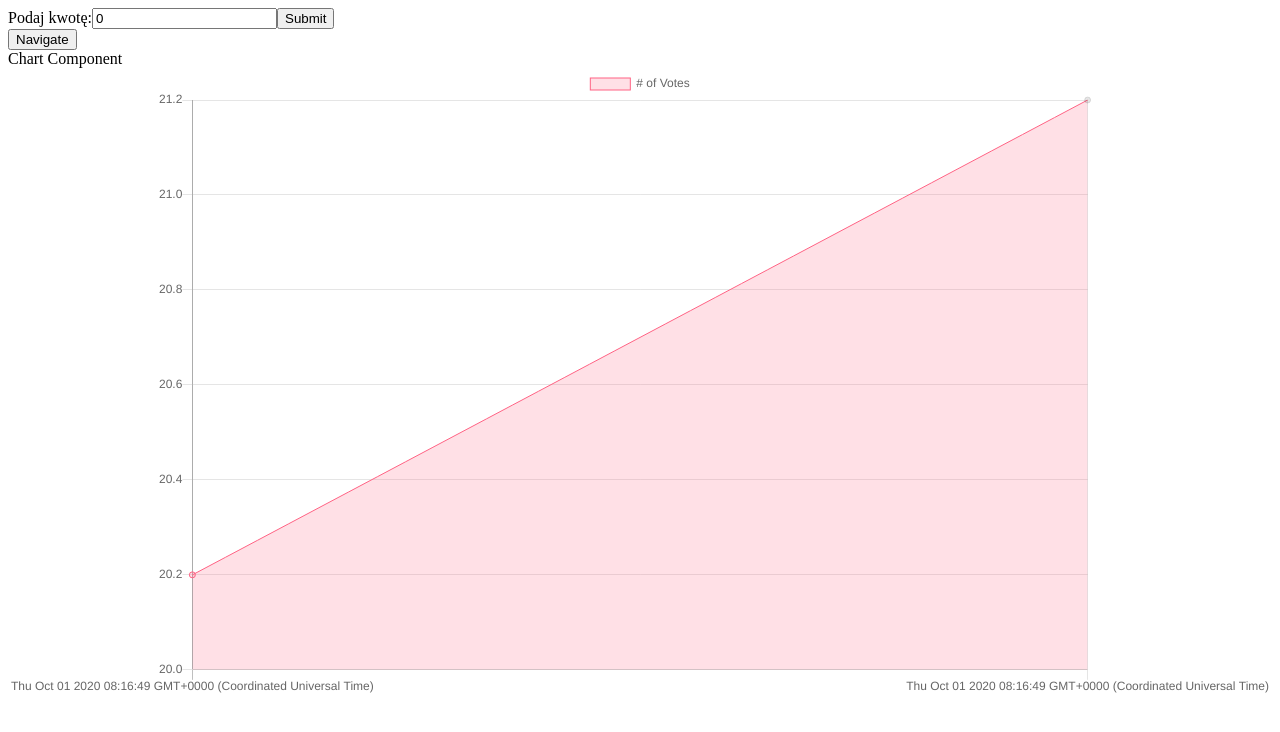
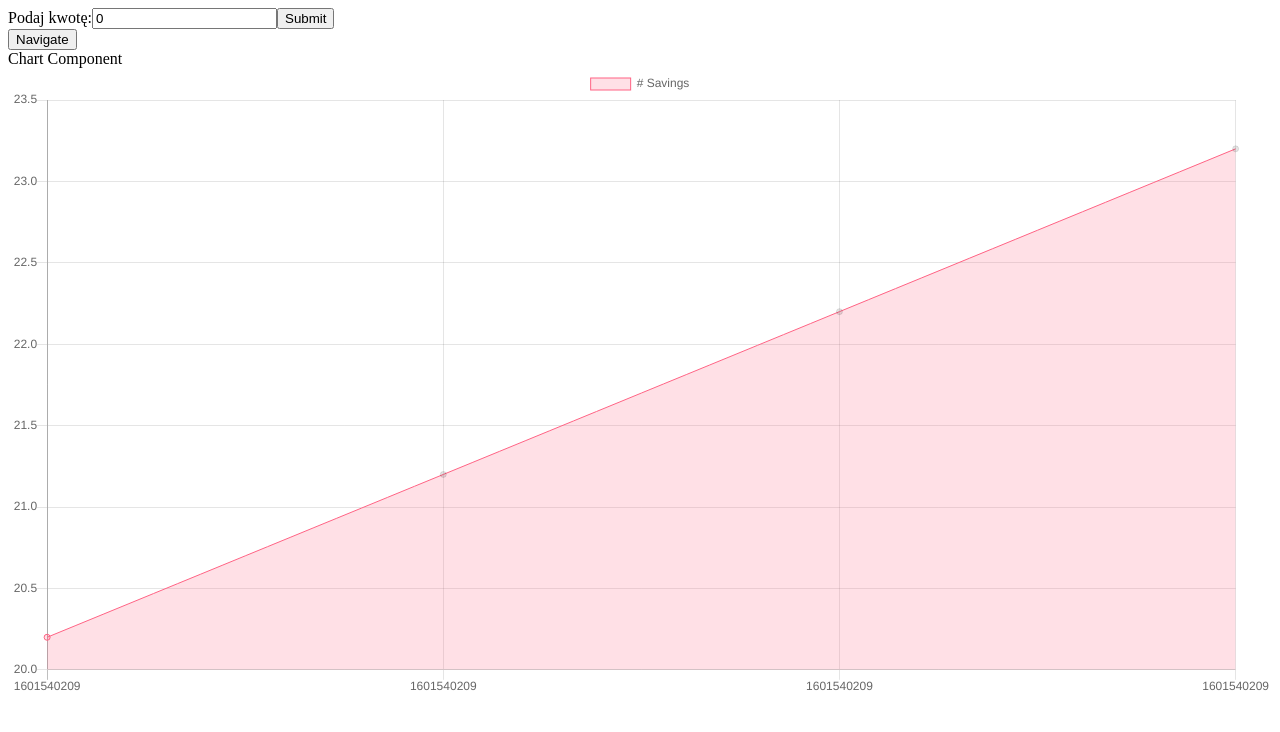
Before and after one commit to KKrzelowska/js-cashburn, a React app: page / in a window 1280 px wide. Shown: the top 732 px of the page. Built offline with nearby package versions, Linux system fonts and the light colour scheme.

Commit message:
modified:   src/components/Chart.js

```diff
--- a/src/App.js
+++ b/src/App.js
@@ -7,7 +7,7 @@ const App = () => (
         <NameForm callback={(number) => {
             alert(number);
         }}/>
-        <Chart values ={[[new Date(), 20.20],[new Date(), 21.20]]}
+        <Chart values ={[[new Date(1995,11,17), 20.20],[new Date(1995,11,20), 21.20],[new Date(1995,11,23), 22.20],[new Date(1995,11,27), 23.20]]}
 />
     </div>
 );
--- a/src/components/Chart.js
+++ b/src/components/Chart.js
@@ -6,15 +6,18 @@ import ChartComponent, { Line } from "react-chartjs-2";
 class Chart extends Component {
   constructor(props) {
     super(props);
-    let values = props.values;
+    let array = props.values;
+    let dates = array.map(([date,])=>date),
+        values = array.map(([,value])=>value);
 
+    let seconds = dates.map(date=> Math.floor(new Date().getTime()/1000))
     this.state = {
       chartData: {
-        labels: values.map((value) => value[0]),
+        labels: seconds,
         datasets: [
           {
-            label: "# of Votes",
-            data: values.map((value) => value[1]),
+            label: "# Savings",
+            data: values,
             backgroundColor: [
               "rgba(255, 99, 132, 0.2)",
 
@@ -23,9 +26,13 @@ class Chart extends Component {
               "rgba(255, 99, 132, 1)",
             ],
             borderWidth: 1
+
           }
+
         ]
+
       }
+
     };
   }
   render() {
@@ -33,7 +40,7 @@ class Chart extends Component {
       <div>
         <div className="chart">
           Chart Component
-          <Line data={this.state.chartData} options={{}} />
+          <Line data={this.state.chartData} options={{ }} />
         </div>
 
       </div>
```
